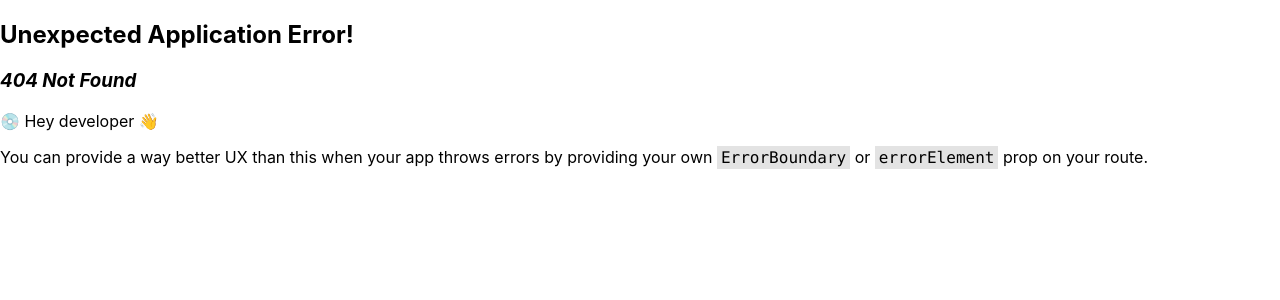
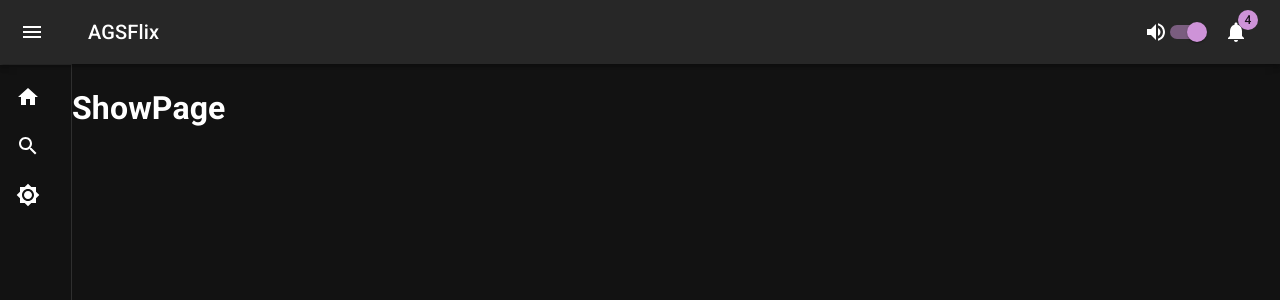
Before and after one commit to AnthonySchneider2000/AGSFlix, a React (Create React App) app: page /show in a window 1280 px wide. Before the commit this address had no page. Shown: the top 300 px of the page. Built offline with nearby package versions, Linux system fonts and the light colour scheme; a web font is replaced by a local one.

Commit message:
added basic show page

```diff
--- a/src/pages/HomePage.js
+++ b/src/pages/HomePage.js
@@ -16,6 +16,8 @@ import {
   comedyData,
   animatedData,
 } from "../components/HomePage/ShowData";
+import { useShowDataContext } from "../utils/ShowContext";
+import { useNavigate } from "react-router-dom";
 
 const border = "none";
 
@@ -79,7 +81,17 @@ const ShowsRow = ({ children, genre }) => {
   );
 };
 
-const Show = ({ imgSrc, title, description }) => {
+const Show = ({ showJson, imgSrc, title, description }) => {
+  //handle click
+  const { updateCurrentShow } = useShowDataContext();
+  const navigate = useNavigate();
+  const handleClick = () => {
+    //update current show
+    updateCurrentShow(showJson);
+    //open show page with react router
+    navigate("/show");
+  };
+
   return (
     <Card
       sx={{
@@ -115,6 +127,7 @@ const Show = ({ imgSrc, title, description }) => {
             variant="h6"
             textAlign="center"
             sx={{ whiteSpace: "nowrap" }}
+            onClick={handleClick}
           >
             {title || "Show Title"}
           </Typography>
@@ -240,6 +253,7 @@ const ShowsRow3 = () => {
     <>
       {horrorData.map((show) => (
         <Show
+          showJson={show}
           key={show.imdbID}
           imgSrc={show.Poster}
           title={show.Title}
@@ -257,6 +271,7 @@ const ShowsRow4 = () => {
     <>
       {comedyData.map((show) => (
         <Show
+          showJson={show}
           key={show.imdbID}
           imgSrc={show.Poster}
           title={show.Title}
@@ -276,6 +291,7 @@ const ShowsRow5 = () => {
     <>
       {animatedData.map((show) => (
         <Show
+          showJson={show}
           key={show.imdbID}
           imgSrc={show.Poster}
           title={show.Title}
@@ -287,6 +303,8 @@ const ShowsRow5 = () => {
     </>
   );
 };
+
+
 
 const HomePage = () => {
   return (
--- /dev/null
+++ b/src/pages/ShowPage.js
@@ -0,0 +1,17 @@
+import React from "react";
+import Layout from "../components/Layout/Layout";
+import { useShowDataContext } from "../utils/ShowContext";
+
+export default function ShowPage() {
+  const { currentShow } = useShowDataContext();
+  console.log(currentShow);
+  const pageTitle = currentShow ? `${currentShow.Title}` : "AGSFlix";
+
+  return (
+    <Layout title={pageTitle}>
+      <div>
+        <h1>ShowPage</h1>
+      </div>
+    </Layout>
+  );
+}
--- /dev/null
+++ b/src/utils/ShowContext.js
@@ -0,0 +1,32 @@
+import { createContext, useContext, useState } from "react";
+
+const ShowDataContext = createContext();
+
+export const useShowDataContext = () => {
+  return useContext(ShowDataContext);
+};
+
+export const ShowDataContextProvider = ({ children }) => {
+    //store json about current show
+    const [currentShow, setCurrentShow] = useState(null);
+
+    //update current show
+    const updateCurrentShow = (show) => {
+        setCurrentShow(show);
+    }
+
+
+  // You can define more functions as needed to modify show data
+
+  return (
+    <ShowDataContext.Provider
+      value={{
+        currentShow,
+        updateCurrentShow,
+        // You can add other functions and state variables here
+      }}
+    >
+      {children}
+    </ShowDataContext.Provider>
+  );
+};
```
Also changed, not shown: src/index.js (+11 -3 lines).
